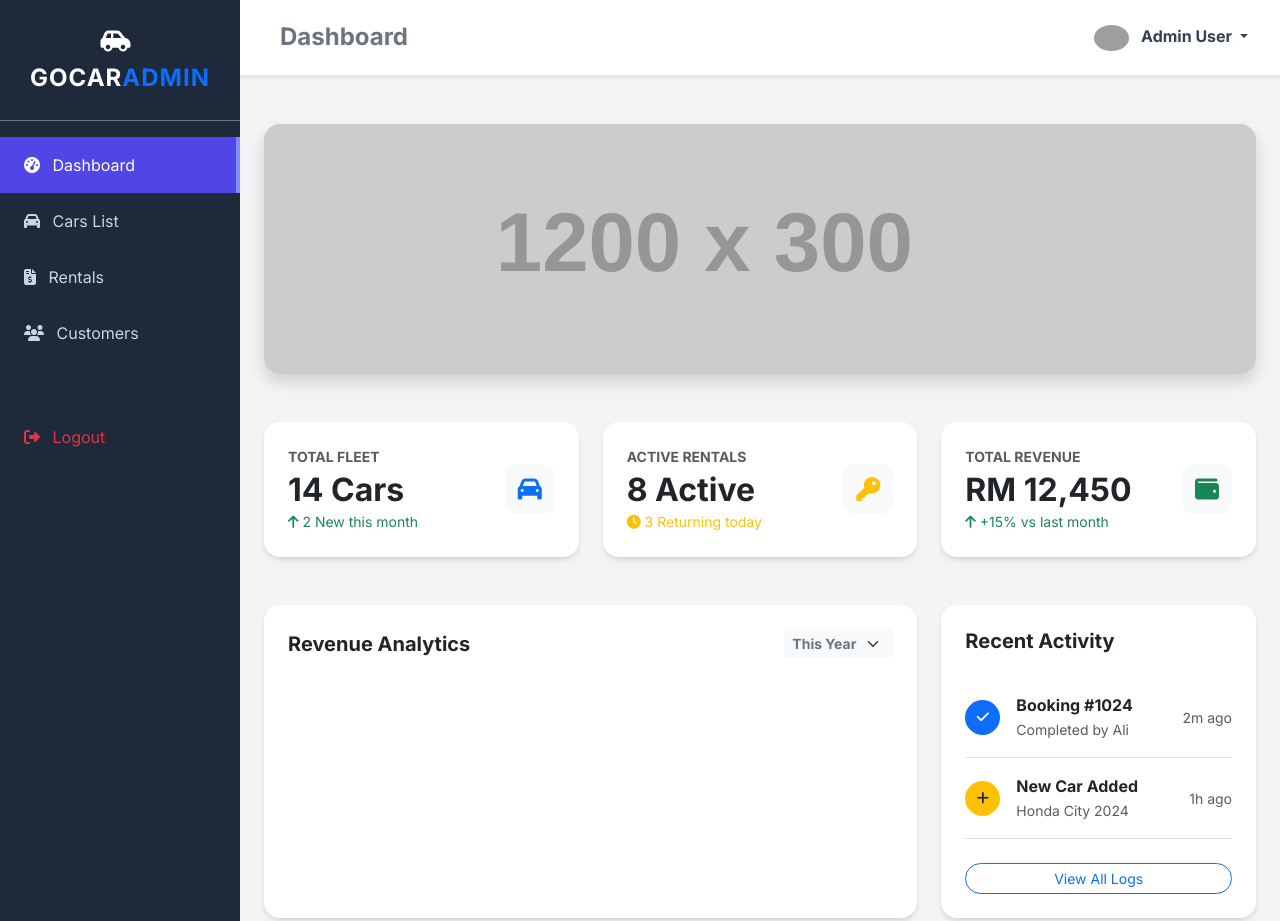
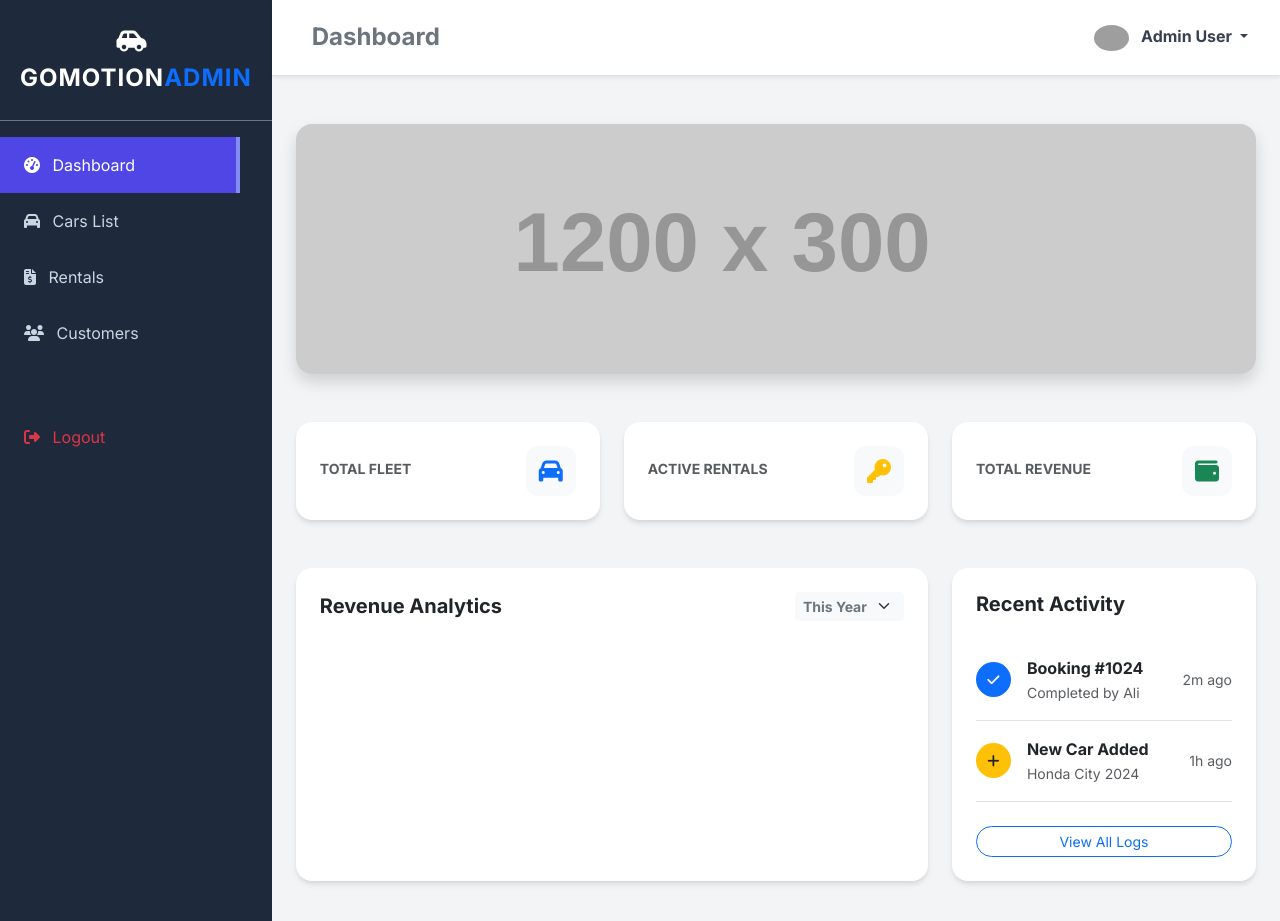
Before and after one commit to haziqariff703/Car_Rental_System_Safaziq, a plain HTML site: page dashboard.html in a window 1280 px wide. Shown: the top 921 px of the page. Drawn offline with nearby package versions, Linux system fonts and the light colour scheme; sample sign-in values are in the browser's storage; grey boxes are pictures that could not be loaded; placeholder pictures from the web are drawn by us.

Commit message:
Change branding from GoCar to GoMotion
Updated the branding from 'GoCar' to 'GoMotion' in the admin dashboard.

```diff
--- a/dashboard.html
+++ b/dashboard.html
@@ -3,7 +3,7 @@
 <head>
     <meta charset="UTF-8">
     <meta name="viewport" content="width=device-width, initial-scale=1.0">
-    <title>Admin Dashboard - CRS</title>
+    <title>Admin Dashboard - GoMotion</title>
     <link href="https://cdn.jsdelivr.net/npm/bootstrap@5.3.0/dist/css/bootstrap.min.css" rel="stylesheet">
     <link rel="stylesheet" href="style.css">
     <script src="https://cdn.jsdelivr.net/npm/apexcharts"></script>
@@ -15,7 +15,7 @@
 
         <div id="sidebar-wrapper">
             <div class="sidebar-heading text-center py-4 fs-4 fw-bold text-uppercase border-bottom border-secondary">
-                <i class="fas fa-car-side me-2"></i> GoCar<span class="text-primary">Admin</span>
+                <i class="fas fa-car-side me-2"></i> GoMotion<span class="text-primary">Admin</span>
             </div>
             <div class="list-group list-group-flush my-3">
                 <a href="dashboard.html" class="list-group-item list-group-item-action active">
@@ -79,8 +79,6 @@
                         <div class="stat-card p-4 d-flex align-items-center justify-content-between">
                             <div>
                                 <p class="text-muted mb-1 fw-bold text-uppercase small">Total Fleet</p>
-                                <h2 class="fw-bold mb-0 text-dark">14 Cars</h2>
-                                <small class="text-success"><i class="fas fa-arrow-up"></i> 2 New this month</small>
                             </div>
                             <div class="stat-icon bg-light text-primary">
                                 <i class="fas fa-car"></i>
@@ -91,8 +89,6 @@
                         <div class="stat-card p-4 d-flex align-items-center justify-content-between">
                             <div>
                                 <p class="text-muted mb-1 fw-bold text-uppercase small">Active Rentals</p>
-                                <h2 class="fw-bold mb-0 text-dark">8 Active</h2>
-                                <small class="text-warning"><i class="fas fa-clock"></i> 3 Returning today</small>
                             </div>
                             <div class="stat-icon bg-light text-warning">
                                 <i class="fas fa-key"></i>
@@ -103,8 +99,6 @@
                         <div class="stat-card p-4 d-flex align-items-center justify-content-between">
                             <div>
                                 <p class="text-muted mb-1 fw-bold text-uppercase small">Total Revenue</p>
-                                <h2 class="fw-bold mb-0 text-dark">RM 12,450</h2>
-                                <small class="text-success"><i class="fas fa-arrow-up"></i> +15% vs last month</small>
                             </div>
                             <div class="stat-icon bg-light text-success">
                                 <i class="fas fa-wallet"></i>
@@ -161,7 +155,11 @@
                     </div>
                 </div>
 
-            </div> </div> </div> <script src="https://cdn.jsdelivr.net/npm/bootstrap@5.1.3/dist/js/bootstrap.bundle.min.js" integrity="sha384-ka7Sk0Gln4gmtz2MlQnikT1wXgYsOg+OMhuP+IlRH9sENBO0LRn5q+8nbTov4+1p" crossorigin="anonymous"></script>
+            </div>
+         </div>
+        </div>
+
+    <script src="https://cdn.jsdelivr.net/npm/bootstrap@5.1.3/dist/js/bootstrap.bundle.min.js" integrity="sha384-ka7Sk0Gln4gmtz2MlQnikT1wXgYsOg+OMhuP+IlRH9sENBO0LRn5q+8nbTov4+1p" crossorigin="anonymous"></script>
     <script src="script.js"></script>
 
 </body>
```
